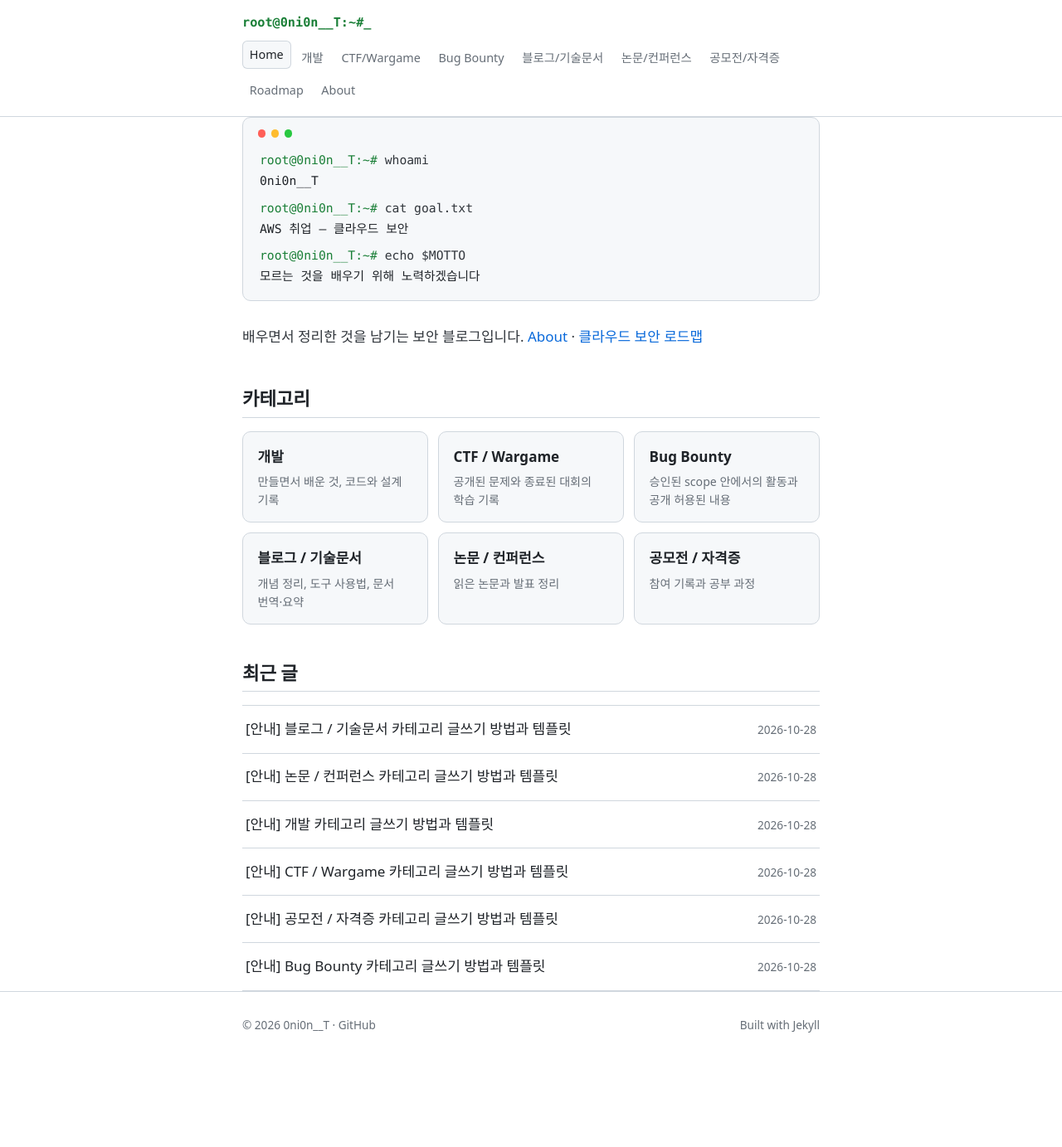
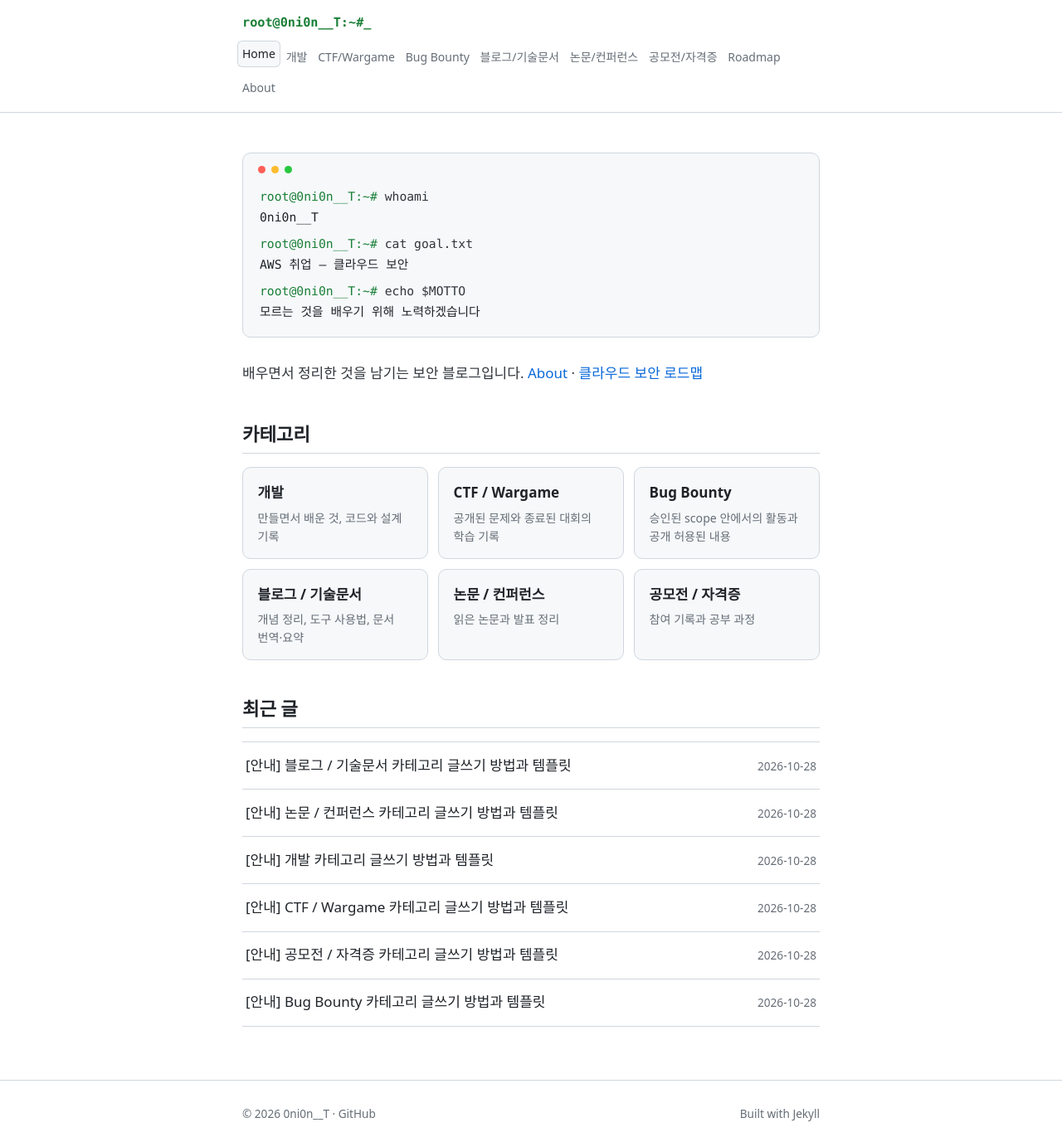
Before and after one commit to 0ni0n-t/0ni0n-t.github.io, a Jekyll site: the page built from index.md, in a window 1280 px wide and 1383 px high. Shown: the whole window at 83% size. Built offline with Jekyll 4.4.1, drawn with Linux system fonts in a browser that asks for light colours.

Commit message:
Fix main top padding and keep nav on one row
Co-Authored-By: Claude Opus 5.5 <noreply@anthropic.com>

```diff
--- a/assets/css/main.css
+++ b/assets/css/main.css
@@ -84,16 +84,16 @@ a:focus-visible { outline: 2px solid var(--link); outline-offset: 2px; border-ra
 .nav-toggle { position: absolute; opacity: 0; pointer-events: none; }
 .nav-toggle-label { display: none; font-size: .9rem; color: var(--muted); cursor: pointer; user-select: none; }
 
-.site-nav ul { list-style: none; margin: 0; padding: 0; display: flex; flex-wrap: wrap; gap: .1rem .25rem; }
+.site-nav ul { list-style: none; margin: 0 0 0 -.4rem; padding: 0; display: flex; flex-wrap: wrap; gap: .1rem 0; }
 .site-nav a {
-  display: block; padding: .25rem .55rem; border-radius: 6px;
-  font-size: .9rem; color: var(--muted);
+  display: block; padding: .2rem .4rem; border-radius: 6px;
+  font-size: .875rem; color: var(--muted); white-space: nowrap;
 }
 .site-nav a:hover { color: var(--fg); background: var(--bg-hover); text-decoration: none; }
 .site-nav a.active { color: var(--fg); background: var(--bg-soft); box-shadow: inset 0 0 0 1px var(--border); }
 
 /* ---------- content ---------- */
-main { padding-top: 3rem; padding-bottom: 4rem; min-height: 70vh; }
+main.wrap { padding-top: 3rem; padding-bottom: 4rem; min-height: 70vh; }
 
 .page-head { margin-bottom: 2.25rem; }
 h1, h2, h3, h4 { color: var(--fg); line-height: 1.35; font-weight: 700; letter-spacing: -.01em; }
@@ -192,12 +192,12 @@ img { max-width: 100%; height: auto; border-radius: var(--radius); }
 /* ---------- 모바일: 메뉴 접힘 ---------- */
 @media (max-width: 760px) {
   body { font-size: 1rem; }
-  main { padding-top: 2rem; }
+  main.wrap { padding-top: 2rem; }
   h1 { font-size: 1.6rem; }
   .nav-toggle-label { display: inline-block; }
   .site-nav { flex-basis: 100%; display: none; }
   .nav-toggle:checked ~ .site-nav { display: block; }
-  .site-nav ul { flex-direction: column; gap: .1rem; padding: .25rem 0 .5rem; }
+  .site-nav ul { flex-direction: column; gap: .1rem; padding: .25rem 0 .5rem; margin-left: 0; }
   .site-nav a { padding: .45rem .55rem; }
   .post-list li { flex-direction: column; gap: .1rem; }
   .post-list time { order: 0; }
```
